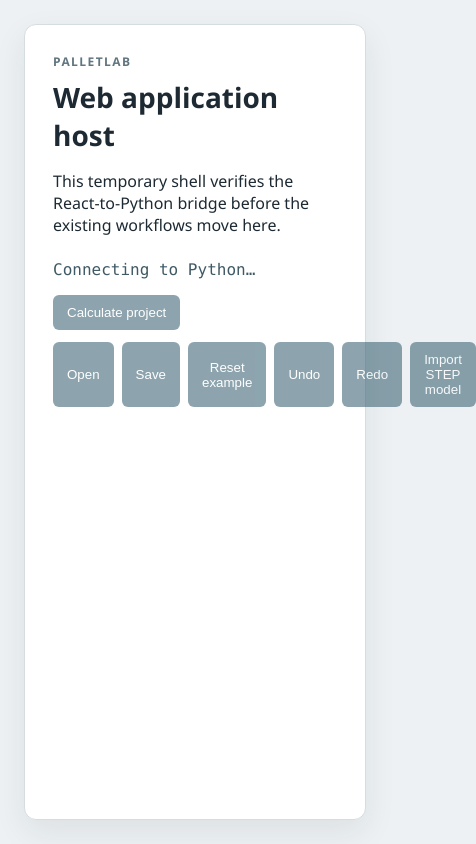
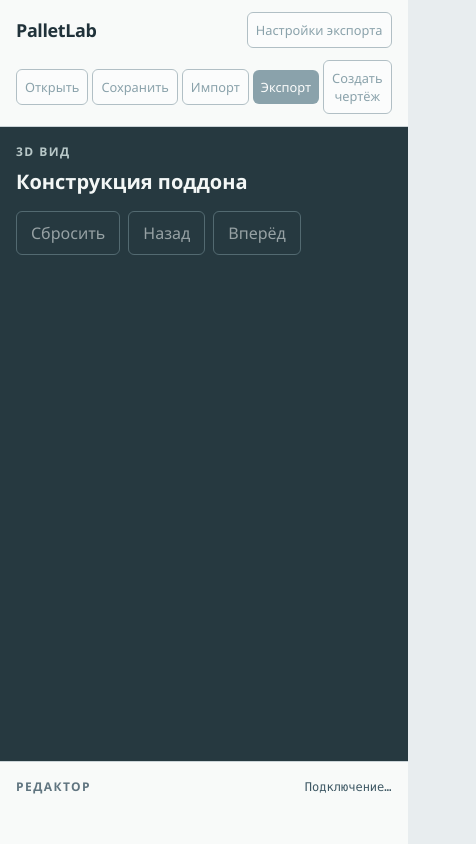
Before and after one commit to pntech-dev/PalletLab, a React (Vite) app in the folder frontend/: page / in a window 390 px wide. Shown: the whole page, 476 px wide, since content can reach past the window. Built offline with nearby package versions, Linux system fonts and the light colour scheme.

Commit message:
feat: redesign web workspace layout

```diff
--- a/frontend/src/App.tsx
+++ b/frontend/src/App.tsx
@@ -238,6 +238,7 @@ export function App() {
   const [solidWorksMaterials, setSolidWorksMaterials] = useState<string[]>([]);
   const [exporting, setExporting] = useState<"kompas" | "solidworks" | "drawings" | null>(null);
   const [exportResult, setExportResult] = useState<ExportResult | null>(null);
+  const [exportChoiceOpen, setExportChoiceOpen] = useState(false);
   const [solidWorksSetupOpen, setSolidWorksSetupOpen] = useState(false);
   const [solidWorksDraft, setSolidWorksDraft] = useState<SolidWorksOptions | null>(null);
   const [solidWorksSetupError, setSolidWorksSetupError] = useState<string | null>(null);
@@ -1172,65 +1173,51 @@ export function App() {
   ) : null;
 
   return (
-    <main className="migration-shell">
-      <section>
-        <p className="eyebrow">PalletLab</p>
-        <h1>Web application host</h1>
-        <p>
-          This temporary shell verifies the React-to-Python bridge before the
-          existing workflows move here.
-        </p>
-        <p className="status">
-          {status
-            ? `${status.application} ${status.version} · API ${status.snapshotVersion}`
-            : "Connecting to Python…"}
-        </p>
-        <button type="button" onClick={calculateProject} disabled={!status}>
-          Calculate project
-        </button>
-        <div className="file-actions">
-          <button type="button" onClick={openProject} disabled={!status}>
-            Open
-          </button>
-          <button type="button" onClick={saveProject} disabled={!project}>
-            Save
-          </button>
-          <button type="button" onClick={() => void resetProject()} disabled={!project}>
-            Reset example
-          </button>
-          <button type="button" onClick={undo} disabled={!project || undoStack.current.length === 0}>
-            Undo
-          </button>
-          <button type="button" onClick={redo} disabled={!project || redoStack.current.length === 0}>
-            Redo
-          </button>
+    <main className="app-shell">
+      <header className="app-header">
+        <strong className="app-brand">PalletLab</strong>
+        <nav className="app-actions" aria-label="Действия с проектом">
+          <button type="button" className="secondary" onClick={openProject} disabled={!status}>Открыть</button>
+          <button type="button" className="secondary" onClick={saveProject} disabled={!project}>Сохранить</button>
           <button
             type="button"
+            className="secondary"
             onClick={() => void importStepModel()}
             disabled={!status || stepImport?.state === "running" || stepImport?.state === "cancelling"}
           >
-            Import STEP model
+            Импорт
           </button>
-        </div>
-        {project ? (
-          <fieldset className="cad-export">
-            <legend>CAD export</legend>
-            <div className="cad-export-actions">
-              <button type="button" onClick={() => void exportKompas()} disabled={exporting !== null}>
-                {exporting === "kompas" ? "Exporting KOMPAS-3D…" : "Export KOMPAS-3D"}
-              </button>
-              <button type="button" onClick={beginSolidWorksExport} disabled={exporting !== null}>
-                {exporting === "solidworks" ? "Exporting SolidWorks…" : "Export SolidWorks"}
-              </button>
-              <button type="button" className="secondary" onClick={openSolidWorksSetup} disabled={exporting !== null}>
-                SolidWorks settings
-              </button>
-              <button type="button" className="secondary" onClick={openDrawingsSetup} disabled={exporting !== null}>
-                Create drawings
-              </button>
-            </div>
-            <p className="cad-export-note">SolidWorks settings are requested only before the first export.</p>
-          </fieldset>
+          <button type="button" onClick={() => setExportChoiceOpen(true)} disabled={!project || exporting !== null}>
+            Экспорт
+          </button>
+          <button type="button" className="secondary" onClick={openDrawingsSetup} disabled={!project || exporting !== null}>
+            Создать чертёж
+          </button>
+        </nav>
+        <button type="button" className="secondary export-settings" onClick={openSolidWorksSetup} disabled={!project || exporting !== null}>
+          Настройки экспорта
+        </button>
+      </header>
+      <div className="workspace">
+        <aside className="editor-panel" aria-label="Редактор поддона">
+          <div className="editor-heading">
+            <p className="eyebrow">Редактор</p>
+            <p className="status">
+              {status ? `${status.application} ${status.version}` : "Подключение…"}
+            </p>
+          </div>
+        {exportChoiceOpen ? (
+          <div className="modal-backdrop" role="presentation">
+            <section className="modal export-choice-modal" role="dialog" aria-modal="true" aria-labelledby="export-choice-title">
+              <h2 id="export-choice-title">Экспорт модели</h2>
+              <p>Выберите CAD-систему для экспорта поддона.</p>
+              <div className="export-choice-actions">
+                <button type="button" onClick={() => { setExportChoiceOpen(false); void exportKompas(); }}>КОМПАС-3D</button>
+                <button type="button" onClick={() => { setExportChoiceOpen(false); beginSolidWorksExport(); }}>SolidWorks</button>
+              </div>
+              <footer className="modal-actions"><button type="button" className="secondary" onClick={() => setExportChoiceOpen(false)}>Отмена</button></footer>
+            </section>
+          </div>
         ) : null}
         {solidWorksSetupOpen && solidWorksDraft ? (
           <div className="modal-backdrop" role="presentation">
@@ -1475,6 +1462,19 @@ export function App() {
             ))}
           </div>
         ) : null}
+        </aside>
+        <section className="viewport-panel" aria-label="3D просмотр">
+          <div className="viewport-toolbar">
+            <div>
+              <p className="eyebrow">3D вид</p>
+              <h1>Конструкция поддона</h1>
+            </div>
+            <div className="history-actions">
+              <button type="button" className="secondary" onClick={() => void resetProject()} disabled={!project}>Сбросить</button>
+              <button type="button" className="secondary" onClick={undo} disabled={!project || undoStack.current.length === 0}>Назад</button>
+              <button type="button" className="secondary" onClick={redo} disabled={!project || redoStack.current.length === 0}>Вперёд</button>
+            </div>
+          </div>
         {calculation?.ok && calculation.snapshot?.pallet ? (
           <>
             <p className="result">
@@ -1654,7 +1654,8 @@ export function App() {
           </>
         ) : null}
         {calculationError ? <p className="error">{calculationError}</p> : null}
-      </section>
+        </section>
+      </div>
     </main>
   );
 }
--- a/frontend/src/styles.css
+++ b/frontend/src/styles.css
@@ -1,8 +1,24 @@
-:root { font-family: "Segoe UI", sans-serif; color: #1d2a33; background: #edf1f3; }
+:root { font-family: "Segoe UI", sans-serif; color: #24323a; background: #e8edef; }
 * { box-sizing: border-box; }
-body { margin: 0; }
-.migration-shell { min-height: 100vh; padding: 24px; }
-.migration-shell > section { width: 100%; min-height: calc(100vh - 48px); border: 1px solid #d6dde1; border-radius: 12px; background: #fff; padding: 28px; box-shadow: 0 12px 32px rgb(20 38 48 / 8%); }
+body { margin: 0; min-width: 320px; }
+button, input, select { font: inherit; }
+.app-shell { min-height: 100vh; display: grid; grid-template-rows: 64px minmax(0, 1fr); background: #e8edef; }
+.app-header { display: flex; align-items: center; gap: 20px; padding: 0 24px; border-bottom: 1px solid #cbd4d8; background: #f8faf9; }
+.app-brand { color: #20323a; font-size: 1.12rem; font-weight: 650; letter-spacing: -0.02em; white-space: nowrap; }
+.app-actions { display: flex; align-items: center; gap: 8px; }
+.app-header button { padding: 8px 12px; font-size: 0.875rem; }
+.export-settings { margin-left: auto; }
+.workspace { min-height: 0; display: grid; grid-template: "viewport editor" minmax(0, 1fr) / minmax(0, 2fr) minmax(320px, 1fr); }
+.viewport-panel { grid-area: viewport; min-width: 0; min-height: 0; display: flex; flex-direction: column; gap: 16px; padding: 24px; background: #263940; }
+.viewport-toolbar { display: flex; align-items: center; justify-content: space-between; gap: 16px; color: #f3f7f6; }
+.viewport-toolbar .eyebrow { color: #b8c8c8; }
+.viewport-toolbar h1 { margin: 0; font-size: 1.25rem; font-weight: 600; }
+.history-actions { display: flex; gap: 8px; }
+.history-actions .secondary { border-color: #789299; background: transparent; color: #f3f7f6; }
+.editor-panel { grid-area: editor; min-width: 0; overflow-y: auto; padding: 24px; border-left: 1px solid #cbd4d8; background: #f8faf9; }
+.editor-heading { display: flex; align-items: baseline; justify-content: space-between; gap: 12px; margin-bottom: 20px; }
+.editor-heading .eyebrow { margin: 0; }
+.editor-heading .status { margin: 0; font-size: 0.75rem; text-align: right; }
 .distance-editor { display: flex; flex-wrap: wrap; align-items: end; gap: 12px; margin: 16px 0; padding: 12px; border: 1px solid #9ec1d1; border-radius: 8px; background: #f3f9fb; }
 .distance-editor label { display: grid; gap: 4px; }
 .dimension-hint { color: #315b6c; }
@@ -48,6 +64,8 @@ button.secondary { border: 1px solid #78909b; background: #fff; color: #315b6c;
 .progress-modal { width: min(420px, 100%); }
 .progress-modal progress { width: 100%; height: 18px; }
 .result-modal { width: min(500px, 100%); }
+.export-choice-modal { width: min(420px, 100%); }
+.export-choice-actions { display: grid; grid-template-columns: repeat(2, minmax(0, 1fr)); gap: 8px; }
 .success-message { color: #245b42; white-space: pre-line; }
 .result { color: #245b42; font-weight: 600; }
 .selection-status { color: #56656c; font-size: 0.85rem; }
@@ -68,4 +86,33 @@ legend { padding: 0 4px; font-weight: 700; }
 label { display: grid; gap: 4px; color: #4a5a63; font-size: 0.8rem; }
 input { border: 1px solid #bdc8cd; border-radius: 4px; padding: 7px; font: inherit; }
 select { border: 1px solid #bdc8cd; border-radius: 4px; padding: 7px; font: inherit; }
-@media (max-width: 900px) { .directions { grid-template-columns: 1fr; } .project-options, .layers { grid-column: auto; } }
+.viewport-panel .result { margin: 0; color: #c8e0d0; }
+.viewport-panel .selection-status { margin: -8px 0 0; color: #c8d4d6; }
+.viewport-panel .camera-actions { padding: 12px; border: 1px solid rgb(255 255 255 / 16%); border-radius: 8px; background: rgb(16 29 34 / 28%); }
+.viewport-panel .camera-actions label { color: #d2dfe0; }
+.viewport-panel .camera-actions input { width: 84px; }
+.viewport-panel .viewport { flex: 1; height: auto; min-height: 420px; margin-top: 0; border-color: rgb(255 255 255 / 18%); border-radius: 10px; background: #dfe7e6; }
+.editor-panel .directions { grid-template-columns: 1fr; gap: 16px; margin-top: 0; }
+.editor-panel fieldset { border-color: #d2dade; background: #fff; }
+.editor-panel .rounding { grid-template-columns: 1fr; }
+.editor-panel .project-options, .editor-panel .layers { grid-column: auto; }
+.editor-panel .layer-row { grid-template-columns: minmax(80px, 1fr) 112px auto; }
+.editor-panel .step-import { margin-top: 0; }
+.editor-panel .recovery-notice { margin: 0 0 16px; }
+.editor-panel .cad-export, .editor-panel .file-actions { display: none; }
+@media (max-width: 1040px) {
+  .app-header { gap: 12px; padding: 0 16px; }
+  .app-actions { gap: 4px; }
+  .app-header button { padding: 8px; font-size: 0.8rem; }
+  .workspace { grid-template-columns: minmax(0, 3fr) minmax(296px, 2fr); }
+}
+@media (max-width: 780px) {
+  .app-shell { grid-template-rows: auto minmax(0, 1fr); }
+  .app-header { flex-wrap: wrap; padding: 12px 16px; }
+  .app-actions { order: 3; width: 100%; overflow-x: auto; }
+  .export-settings { margin-left: auto; }
+  .workspace { grid-template: "viewport" auto "editor" auto / 1fr; }
+  .viewport-panel { min-height: 620px; padding: 16px; }
+  .editor-panel { border-top: 1px solid #cbd4d8; border-left: 0; padding: 16px; }
+  .viewport-toolbar { align-items: flex-start; flex-direction: column; }
+}
```
Also changed, not shown: 2 other files (tests, documents, lock files or other folders).
